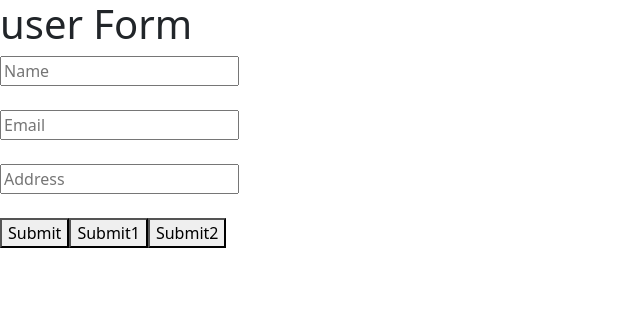
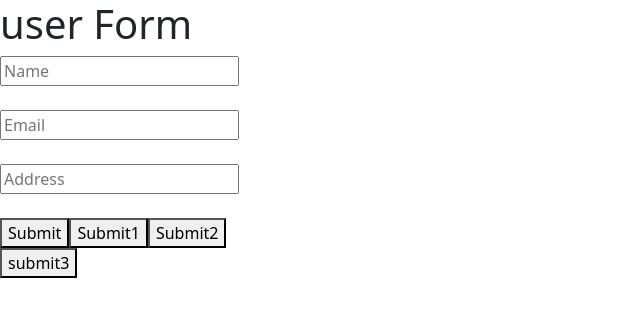
Before and after one commit to vadlamudisuresh67/AngularProjects, an Angular app: page / in a window 1280 px wide. Shown: the top 316 px of the page, without its empty margins (0-640 px from the left). Built offline with nearby package versions, Linux system fonts and the light colour scheme.

Commit message:
update commit

```diff
--- a/src/app/app.component.html
+++ b/src/app/app.component.html
@@ -10,5 +10,6 @@
     <button>Submit</button>
     <button>Submit1</button>
     <button>Submit2</button>
+    <button>submit3</button>
   </form>
 </div>
```
